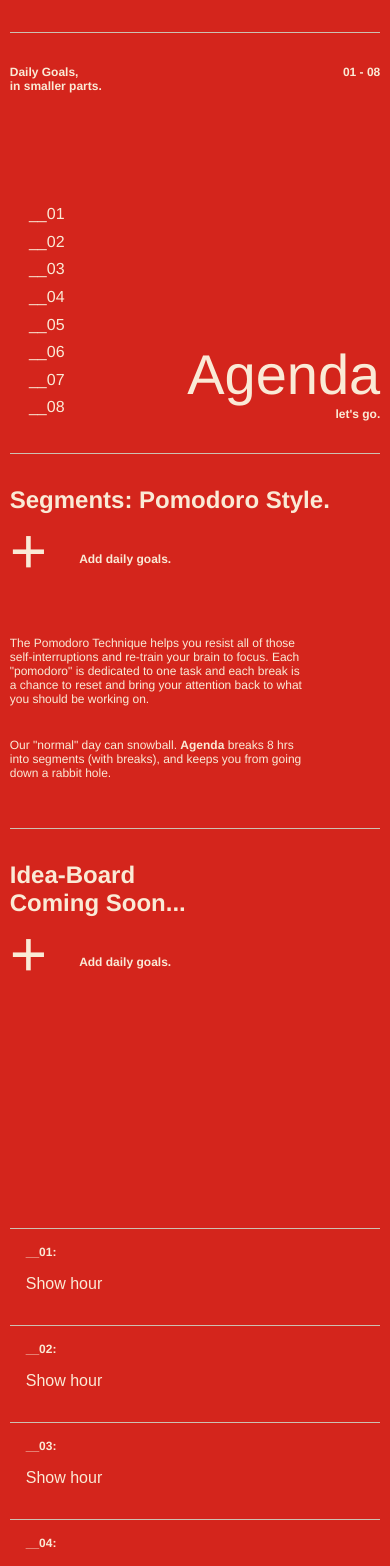
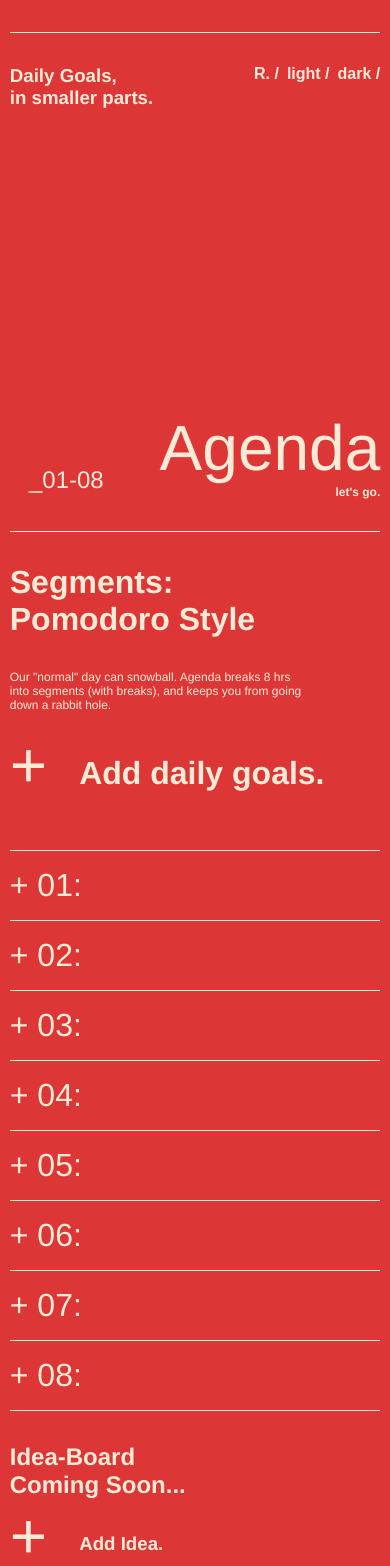
Before and after one commit to robdcampbell/Agenda, a React (Create React App) app: page / in a window 390 px wide. Shown: the top 1566 px of the page. Built offline with nearby package versions, Linux system fonts and the light colour scheme.

Commit message:
continue styling BG: Red, Dark, Light

```diff
--- a/src/App.css
+++ b/src/App.css
@@ -17,8 +17,14 @@ CSS Variables
 */
 
 :root {
-  /* primary/main color */
-  --rc-main-red: hsl(3, 77%, 47%);
+  /* main color POMODORO INSPIRED */
+  --rc-main-red: hsl(0, 71%, 54%);
+  --rc-main-red-2: hsl(3, 77%, 47%);
+  /* backgrounds */
+  --rc-bg-light: #c0c0c0;
+  --rc-bg-light: #c0c0c0;
+  --rc-bg-dark: #262626;
+  /* text colors */
   --rc-main-red2: hsl(3, 47%, 68%);
   --white-1: hsl(34, 78%, 91%);
   --white-2: hsl(32, 22%, 75%);
@@ -33,6 +39,8 @@ Global Styles
 
 body {
   background: var(--rc-main-red);
+  /* background: var(--rc-bg-light); */
+  /* background: var(--rc-bg-dark); */
   margin: 0;
   font-family: "Helvetica Neue", "Segoe UI", "Roboto", "Oxygen", "Ubuntu",
     "Cantarell", "Fira Sans", "Droid Sans", sans-serif;
@@ -66,7 +74,13 @@ code {
 .add__ideas:hover {
   color: var(--white-3);
 }
-
+.add__ideas > span {
+  display: flex;
+  font-size: 4rem;
+  font-weight: 200;
+  margin-right: 2rem;
+  margin-bottom: 1rem;
+}
 /*
 =====================
 Hero
@@ -74,24 +88,33 @@ Hero
 */
 
 .heading__section {
-  min-height: 50vh;
+  min-height: 500px;
   margin: 0 auto;
   margin-top: 4rem;
   padding: 2rem 0rem;
-  border-top: var(--white-2) solid 1px;
-  border-bottom: var(--white-2) solid 1px;
+  border-top: var(--white-1) solid 1px;
+  border-bottom: var(--white-1) solid 1px;
   display: flex;
   flex-direction: column;
   justify-content: space-between;
 }
 .titles {
   display: flex;
+  justify-content: space-between;
 }
 .heading__left {
   /* line-height: 1rem; */
 }
 .heading__right {
   margin-left: 5rem;
+}
+.heading__right > button {
+  font-size: 1rem;
+  font-weight: 600;
+  color: var(--white-1);
+  background: none;
+  border: none;
+  margin-left: 0.5rem;
 }
 .headings__bottom {
   display: flex;
@@ -121,7 +144,7 @@ Hero
   text-decoration: none;
   cursor: pointer;
   height: fit-content;
-  font-size: 1rem;
+  font-size: 2rem;
   display: flex;
   padding: 0.1rem 1rem;
   color: var(--white-1);
@@ -135,7 +158,7 @@ Hero
 .nav__buttons > a:hover {
   color: var(--white-3);
   /* background: var(--white-3); */
-  transform: scale(1.5);
+  transform: scale(1.05);
 }
 
 @media screen and (max-width: 800px) {
@@ -148,14 +171,24 @@ Hero
   .nav__buttons > button {
     font-size: 0.75rem;
   }
-  h3 {
-    font-size: 0.75rem;
+  .nav__buttons {
+    margin-top: 2rem;
   }
+
+  .nav__buttons > a {
+    font-size: 1.5rem;
+  }
+
   .brand > h1 {
-    font-size: 3.5rem;
+    font-size: 7rem;
   }
   .brand > h4 {
     font-size: 0.75rem;
+  }
+}
+@media screen and (max-width: 550px) {
+  .brand > h1 {
+    font-size: 4rem;
   }
 }
 
@@ -177,12 +210,16 @@ Intro
 
 .intro__section {
   padding: 2rem 0rem;
-  border-bottom: var(--white-2) solid 1px;
+  border-bottom: var(--white-1) solid 1px;
 }
 
 .intro__titles {
   display: flex;
+  flex-direction: column;
   justify-content: flex-end;
+}
+.intro__titles > h2 {
+  font-size: 2rem;
 }
 
 .intro__left {
@@ -198,22 +235,20 @@ Intro
   align-items: flex-end;
 }
 
-.add__ideas > span {
-  display: flex;
-  font-size: 4rem;
-  font-weight: 200;
-  margin-right: 2rem;
-  margin-bottom: 1rem;
-}
-
 .intro__bottom {
   display: flex;
   justify-content: space-between;
 }
 
 .intro__text {
+  color: var(--white-1);
   margin: 1rem 0;
   max-width: 500px;
+  font-weight: 400;
+}
+
+.add__daily {
+  font-size: 2rem;
 }
 
 @media screen and (max-width: 800px) {
@@ -239,14 +274,16 @@ Intro
 
 /*
 =====================
-Hr. Sections
+Hr. Segments
 =====================
 */
-.hr__section {
-  padding: 1rem;
-  border-bottom: var(--white-2) solid 1px;
+.hr__segment {
+  border-bottom: var(--white-1) solid 1px;
 }
-.hr__section > button {
+.hr__segment > button {
+  width: 100%;
+  cursor: pointer;
+  text-align: left;
   background: none;
   border: none;
   color: var(--white-1);
@@ -254,13 +291,28 @@ Hr. Sections
   margin: 1rem 0;
   transition: 100ms ease-in-out;
 }
-.hr__section > button:hover {
+.hr__segment > button:hover {
   color: var(--white-3);
-  transform: scale(1.1);
+  /* transform: scale(1.1); */
 }
-
+.toggle__segment {
+  font-family: Helvetica, Arial, sans-serif;
+  font-weight: 100;
+  font-size: 2rem;
+}
 .hidden {
   display: none;
+}
+.segment__content {
+  margin-top: 1rem;
+  display: flex;
+  align-items: baseline;
+  justify-content: flex-end;
+}
+.segment__text {
+  max-width: 500px;
+  margin-left: 2rem;
+  margin-bottom: 1rem;
 }
 
 /*
@@ -269,9 +321,9 @@ Idea Board
 =====================
 */
 .idea__board {
-  min-height: 400px;
+  min-height: 200px;
   padding: 2rem 0;
-  border-bottom: var(--white-2) solid 1px;
+  border-bottom: var(--white-1) solid 1px;
 }
 
 /*
@@ -282,6 +334,7 @@ Footer
 
 .footer__container {
   padding: 2rem 0;
+  padding-top: 5rem;
   display: flex;
   justify-content: space-between;
 }
--- a/src/App.js
+++ b/src/App.js
@@ -12,11 +12,11 @@ function App() {
       <div className="wrapper__main">
         <Hero />
         <Intro />
-        <IdeaBoard />
+        {/* <IdeaBoard /> */}
         {/* <FlipTest />  NOT WORKING */}
         {/* 8 SECTIONS */}
         <SegmentFeed />
-
+        <IdeaBoard />
         <Footer />
       </div>
     </div>
--- a/src/components/Hero.js
+++ b/src/components/Hero.js
@@ -9,20 +9,22 @@ const Header = () => {
           <h3>in smaller parts.</h3>
         </div>
         <div className="heading__right">
-          <h3>01 - 08</h3>
+          <button>R. /</button>
+          <button>light /</button>
+          <button>dark /</button>
         </div>
       </div>
 
       <div className="headings__bottom">
         <div className="nav__buttons">
-          <a href="#section1">__01</a>
-          <a href="#section2">__02</a>
+          <a href="#section1">_01-08</a>
+          {/* <a href="#section2">__02</a>
           <a href="#section3">__03</a>
           <a href="#section4">__04</a>
           <a href="#section5">__05</a>
           <a href="#section6">__06</a>
           <a href="#section7">__07</a>
-          <a href="#section8">__08</a>
+          <a href="#section8">__08</a> */}
         </div>
         <div className="brand">
           <h1>Agenda</h1>
--- a/src/components/IdeaBoard.js
+++ b/src/components/IdeaBoard.js
@@ -7,7 +7,7 @@ const IdeaBoard = () => {
       <h2>Coming Soon...</h2>
 
       <h3 className="add__ideas">
-        <span>+</span> Add daily goals.
+        <span>+</span> Add Idea.
       </h3>
     </section>
   );
--- a/src/components/Intro.js
+++ b/src/components/Intro.js
@@ -4,26 +4,26 @@ const Intro = () => {
   return (
     <section className="intro__section">
       <div className="intro__titles">
-        <h2>Segments: Pomodoro Style.</h2>
+        <h2>Segments: </h2>
+        <h2>Pomodoro Style</h2>
       </div>
 
       <div className="intro__bottom">
-        <h3 className="add__ideas">
-          <span>+</span> Add daily goals.
-        </h3>
         <div className="intro__content">
-          <p className="intro__text">
+          {/* <p className="intro__text">
             The Pomodoro Technique helps you resist all of those
             self-interruptions and re-train your brain to focus. Each "pomodoro"
             is dedicated to one task and each break is a chance to reset and
             bring your attention back to what you should be working on.
-          </p>
+          </p> */}
           <p className="intro__text">
-            Our "normal" day can snowball. <strong>Agenda</strong> breaks 8 hrs
-            into segments (with breaks), and keeps you from going down a rabbit
-            hole.
+            Our "normal" day can snowball. Agenda breaks 8 hrs into segments
+            (with breaks), and keeps you from going down a rabbit hole.
           </p>
         </div>
+        <h3 className="add__ideas add__daily">
+          <span>+</span> Add daily goals.
+        </h3>
       </div>
     </section>
   );
--- a/src/components/Segment.js
+++ b/src/components/Segment.js
@@ -3,25 +3,39 @@ import React, { useState } from "react";
 const Segment = ({ index }) => {
   const [toggleHidden, setToggleHidden] = useState(true);
 
+  // const toggleSection = () => {
+  //   if (toggleSection) {
+  //     setToggleHidden(false);
+  //   }
+  // };
+
   return (
-    <section className="hr__section" id={`section${index + 1}`}>
-      <h3>__0{index + 1}:</h3>
+    <section className="hr__segment" id={`section${index + 1}`}>
       <button type="button" onClick={(e) => setToggleHidden(!toggleHidden)}>
-        {toggleHidden ? "Show hour" : "Hide section"}
+        {toggleHidden ? (
+          <h3>
+            {" "}
+            <span className="toggle__segment">+ 0{index + 1}: </span>
+          </h3>
+        ) : (
+          <h3>
+            {" "}
+            <span className="toggle__segment">- 0{index + 1}:</span>
+          </h3>
+        )}
       </button>
       <div className={toggleHidden ? "hidden" : ""}>
         <div className="titles__intro">
           <div className="heading__left">
             <p>status:</p>
           </div>
-          <div className="heading__right">
-            <label htmlFor="">Goal: </label>
-          </div>
+          <div className="heading__right"></div>
         </div>
 
         {/* <div className="headings__bottom"> */}
-        <div className="intro__content">
-          <p className="intro__text">
+        <div className="segment__content">
+          <h3>Description:</h3>
+          <p className="segment__text">
             First things first, Lorem ipsum, dolor sit amet consectetur
             adipisicing elit. Repellat minus inventore id laborum alias debitis
             voluptates numquam commodi fugiat cumque!
```
